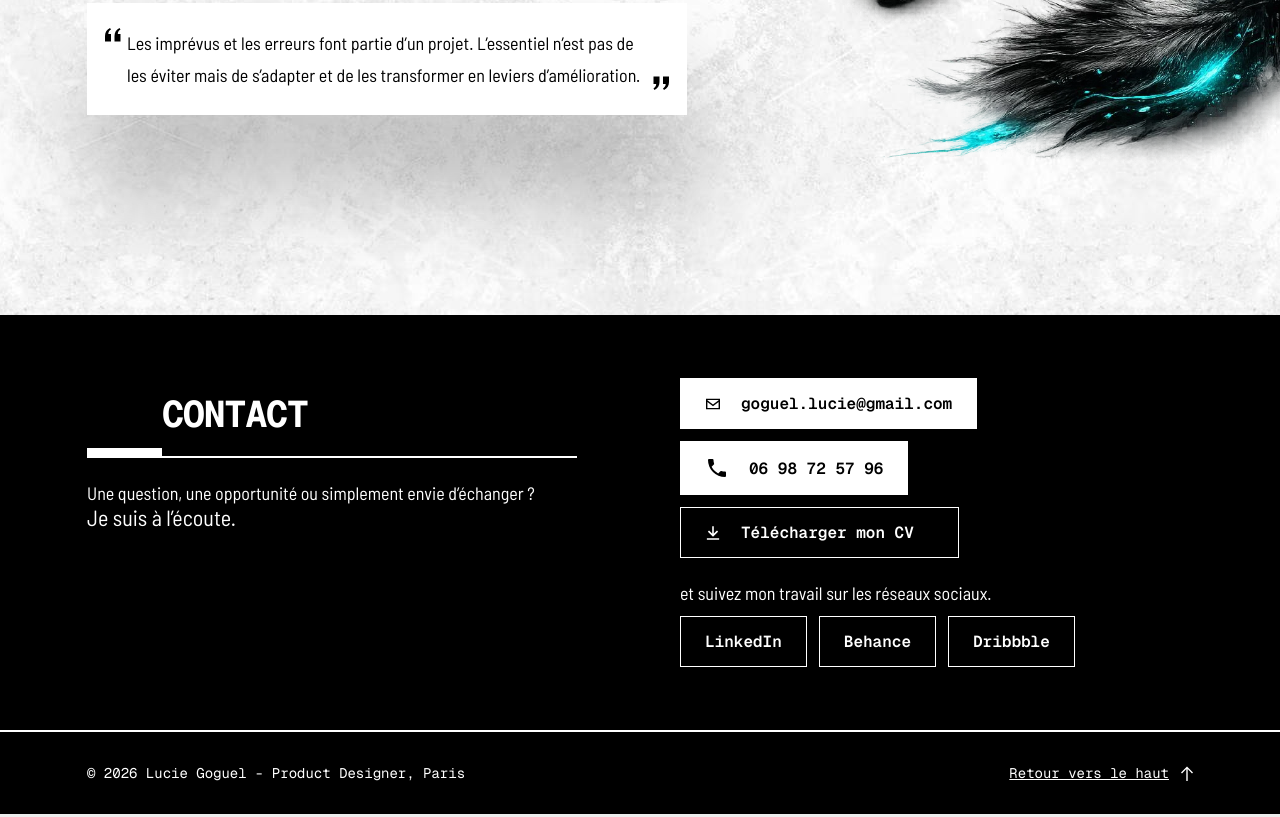
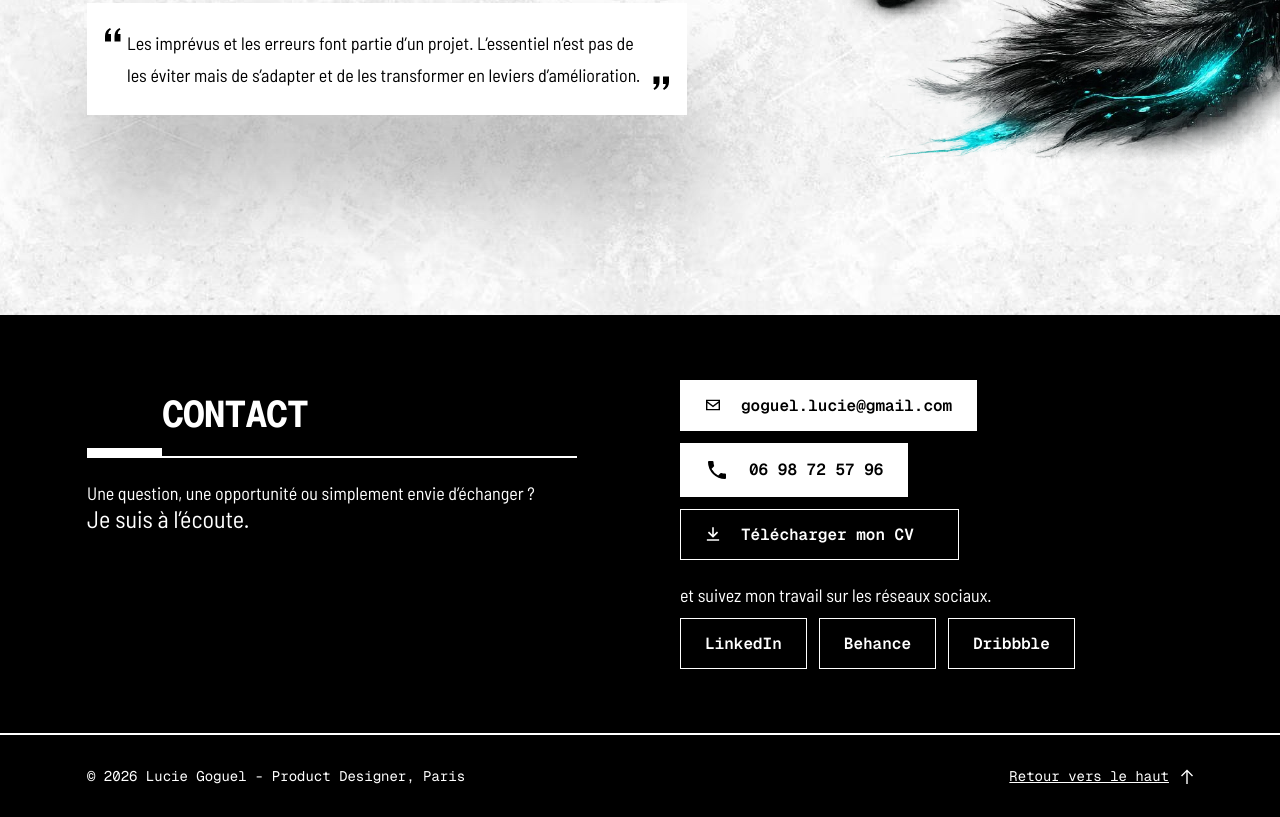
Before and after one commit to LucieGoguel/portfolio, a plain HTML site: page index.html in a window 1280 px wide. Shown: the part 3595-4412 px from the top of the page. Drawn offline with nearby package versions, Linux system fonts and the light colour scheme.

Commit message:
Contact : « Je suis à l’écoute » en 24 px
Co-Authored-By: Claude Opus 5.5 <noreply@anthropic.com>
Claude-Session: https://claude.ai/code/session_01THwdntjNiSuDEHoKbgxniL

```diff
--- a/assets/css/style.css
+++ b/assets/css/style.css
@@ -201,7 +201,7 @@ ul { padding: 0; list-style: none; }
 .contact__left { flex: none; width: min(750px, 50%); display: flex; flex-direction: column; gap: 24px; padding: 75px var(--pad) 200px var(--side); }
 .contact .section-head { --bar: 75px; }
 .contact .section-title { padding-left: 75px; }
-.contact__text-big { font-size: 22px; }
+.contact__text-big { font-size: 24px; }
 .contact__right { flex: none; width: min(600px, 50%); display: flex; flex-direction: column; justify-content: center; gap: 24px; padding: 40px var(--side) 40px 0; }
 .contact__buttons { display: flex; flex-direction: column; align-items: flex-start; gap: 12px; }
 .contact__social-group { display: flex; flex-direction: column; gap: 12px; }
```
